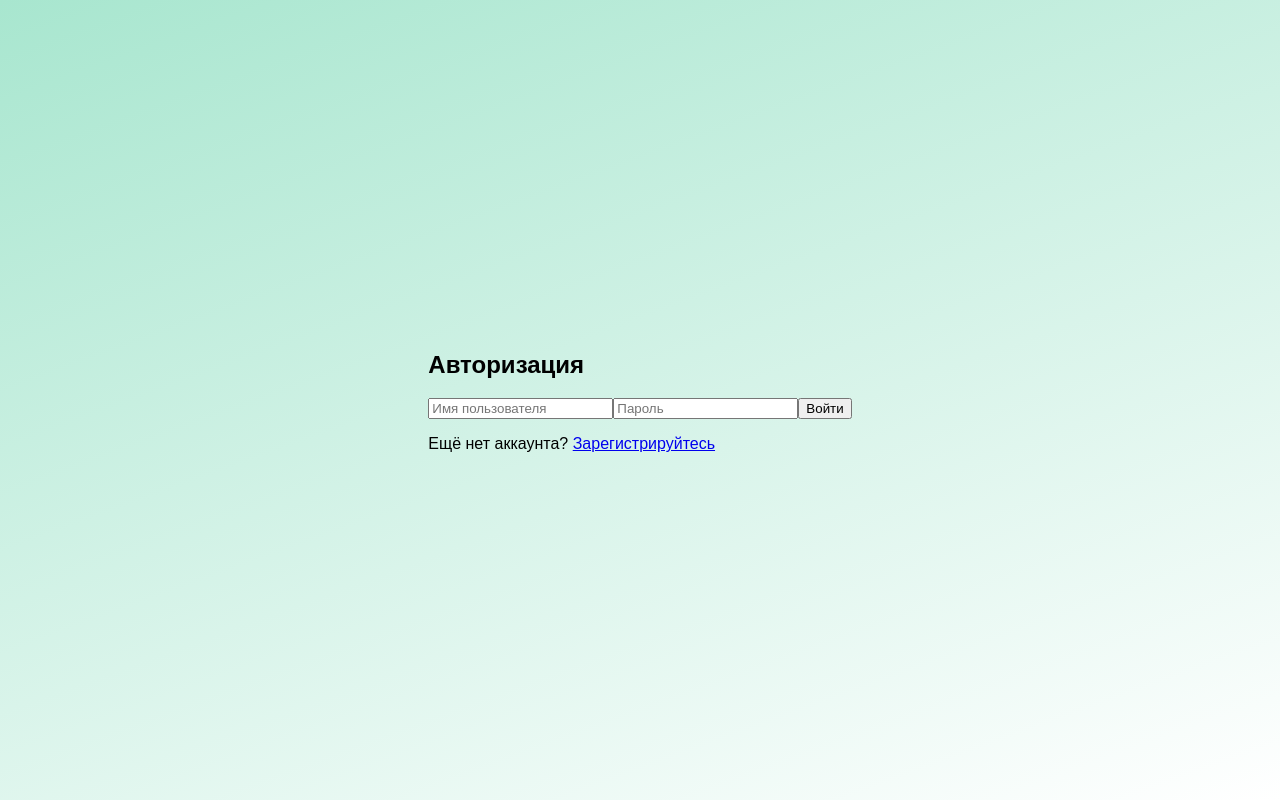
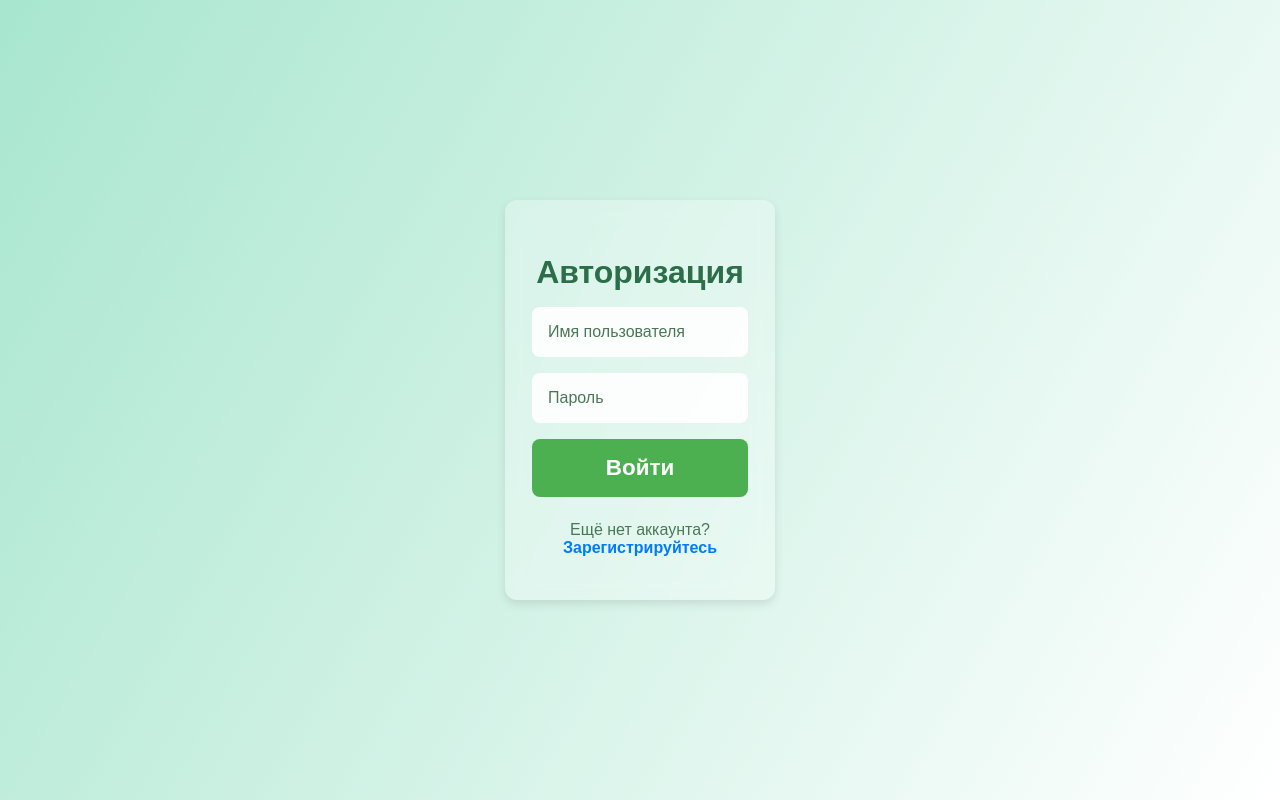
Before and after one commit to eg000by/sein, a React (Vite) app in the folder frontend/: page /login in a window 1280 px wide. Built offline with nearby package versions, Linux system fonts and the light colour scheme.

Commit message:
ADDstyles

```diff
--- a/frontend/index.html
+++ b/frontend/index.html
@@ -4,10 +4,18 @@
     <meta charset="UTF-8" />
     <meta name="viewport" content="width=device-width, initial-scale=1.0" />
     <title>SEIN</title>
+    <style>
+      #root{
+        display: flex;
+    justify-content: center;
+    align-items: center;
+      }
+    </style>
   </head>
   <body>
     <div id="root"></div>
     <script type="module" src="/src/main.jsx"></script>
   </body>
+
 </html>
 <!--  олег -->
--- a/frontend/src/pages/Login.jsx
+++ b/frontend/src/pages/Login.jsx
@@ -26,41 +26,37 @@ const Login = () => {
   };
 
   return (
-    <div className="p-4">
-      <h2 className="text-xl font-bold mb-4">Авторизация</h2>
-      <form onSubmit={handleLogin}>
+    <div className="login-container">
+    <h2 className="login-title">Авторизация</h2>
+    <form onSubmit={handleLogin} className="login-form">
       <input
         type="text"
         placeholder="Имя пользователя"
         value={username}
         onChange={(e) => setUsername(e.target.value)}
-          className="border p-2 rounded mb-2 w-full"
+        className="login-input"
       />
       <input
         type="password"
         placeholder="Пароль"
         value={password}
         onChange={(e) => setPassword(e.target.value)}
-          className="border p-2 rounded mb-2 w-full"
+        className="login-input"
       />
-        <button type="submit" className="bg-blue-500 text-white p-2 rounded">
+      <button type="submit" className="login-button">
         Войти
       </button>
     </form>
-      {message && <p className="mt-2 text-red-500">{message}</p>}
+    {message && <p className="login-error">{message}</p>}
 
-      <div className="mt-4 text-center">
-        <p className="text-gray-600">
-          Ещё нет аккаунта?{' '}
-          <Link
-            to="/register"
-            className="text-blue-500 hover:text-blue-600 underline"
-            >
+    <div className="register-link">
+      <p>
+        Ещё нет аккаунта?{" "}
+        <Link to="/register" className="register-link-text">
           Зарегистрируйтесь
         </Link>
       </p>
     </div>
-
   </div>
   );
 };
--- a/frontend/src/pages/Register.jsx
+++ b/frontend/src/pages/Register.jsx
@@ -1,6 +1,7 @@
 import React, { useState } from "react";
 import { register, login } from "../api/auth";
 import { useNavigate, Link } from "react-router-dom";
+import "../styles/identification.css";
 
 const Register = () => {
   const [username, setUsername] = useState("");
--- a/frontend/src/styles/identification.css
+++ b/frontend/src/styles/identification.css
@@ -1,25 +1,41 @@
 /* Общие стили */
-body {
+* {
+    box-sizing: border-box;
+  }
+
+  body {
     font-family: Arial, sans-serif;
-    background: linear-gradient(160deg, #a8e6cf, #ffffff);
+    margin: 0;
+    padding: 0;
+    min-height: 100vh; /* Устанавливаем минимальную высоту экрана */
     display: flex;
     justify-content: center;
     align-items: center;
-    height: 100vh;
-    margin: 0;
-    padding: 0;
+    background: linear-gradient(120deg, #a8e6cf, #ffffff);
   }
 
   /* Контейнер формы */
   .login-container {
-    background: rgba(255, 255, 255, 0.2); /* Полупрозрачность */
-    backdrop-filter: blur(10px); /* Эффект замыленного стекла */
+    position: relative; /* Для использования псевдоэлемента */
     border-radius: 12px;
     padding: 8%;
     width: 90%;
     max-width: 400px;
     text-align: center;
     box-shadow: 0 4px 10px rgba(0, 0, 0, 0.1);
+  }
+
+  .login-container::before {
+    content: ""; /* Псевдоэлемент для фона */
+    position: absolute;
+    top: 0;
+    left: 0;
+    width: 100%;
+    height: 100%;
+    background: rgba(255, 255, 255, 0.3); /* Полупрозрачный фон */
+    backdrop-filter: blur(10px); /* Эффект размытия фона */
+    border-radius: 12px; /* Сохраняем радиус скругления */
+    z-index: -1; /* Этот элемент будет позади содержимого */
   }
 
   /* Заголовок */
@@ -37,8 +53,7 @@ body {
     margin-bottom: 1rem;
     border: none;
     border-radius: 8px;
-    background: rgba(255, 255, 255, 0.5);
-    backdrop-filter: blur(5px);
+    background: rgba(255, 255, 255, 0.9); /* Легкий фон с хорошей контрастностью */
     font-size: 1rem;
     outline: none;
     transition: 0.3s;
@@ -49,7 +64,7 @@ body {
   }
 
   .login-input:focus {
-    background: rgba(255, 255, 255, 0.8);
+    background: rgba(255, 255, 255, 1); /* Более четкий фон при фокусе */
   }
 
   /* Кнопка */
@@ -77,6 +92,25 @@ body {
     font-size: 0.9rem;
   }
 
+  /* Блок "Ещё нет аккаунта?" */
+  .register-link {
+    margin-top: 1.5rem;
+    font-size: 1rem;
+    color: #4a7856;
+  }
+
+  .register-link a {
+    color: #007bff;
+    text-decoration: none;
+    font-weight: bold;
+    transition: 0.3s;
+  }
+
+  .register-link a:hover {
+    color: #0056b3;
+    text-decoration: underline;
+  }
+
   /* Адаптация для планшетов и десктопов */
   @media (min-width: 768px) {
     .login-container {
```
Lines whose indentation alone changed are shown as unchanged.
